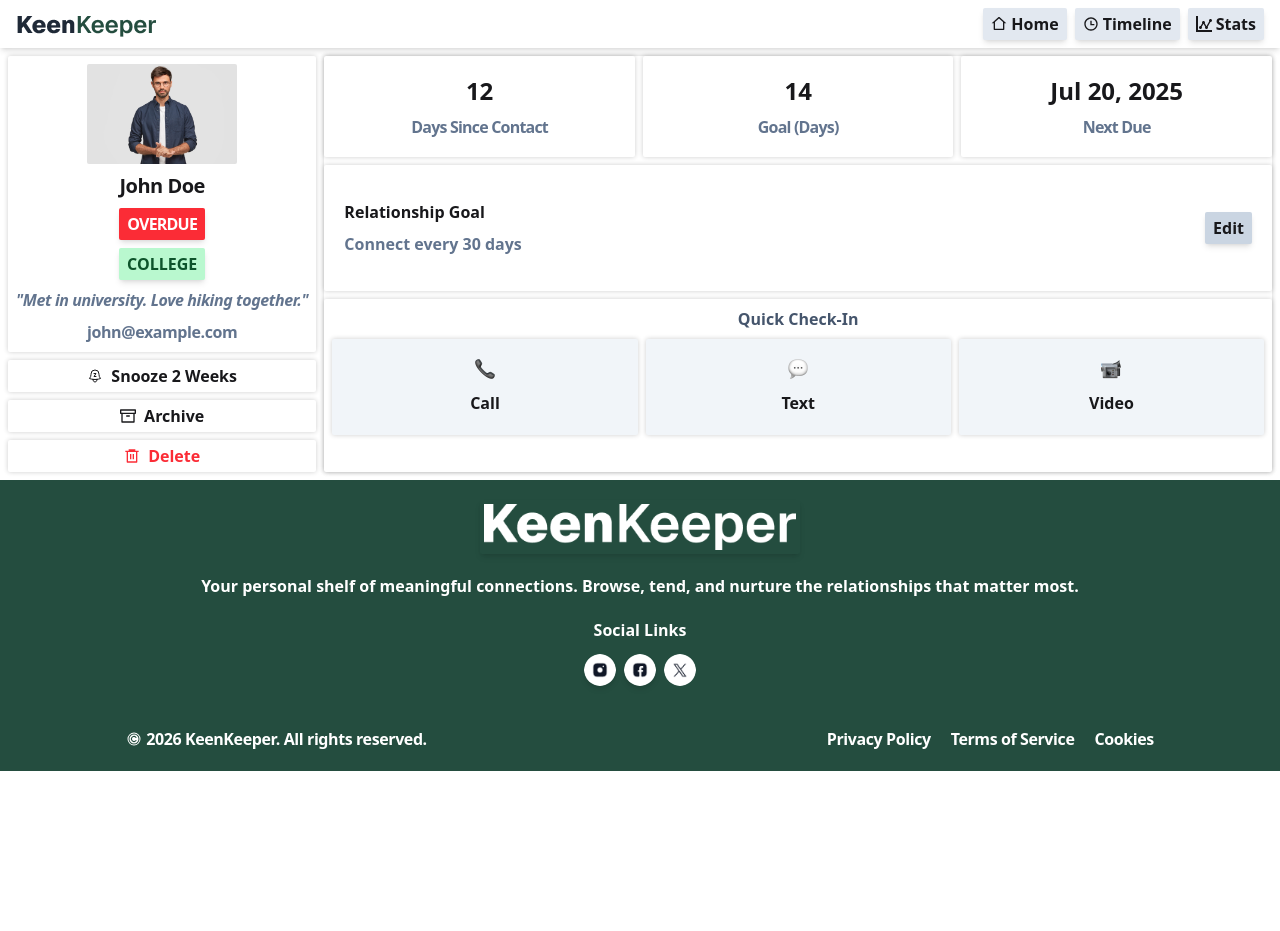
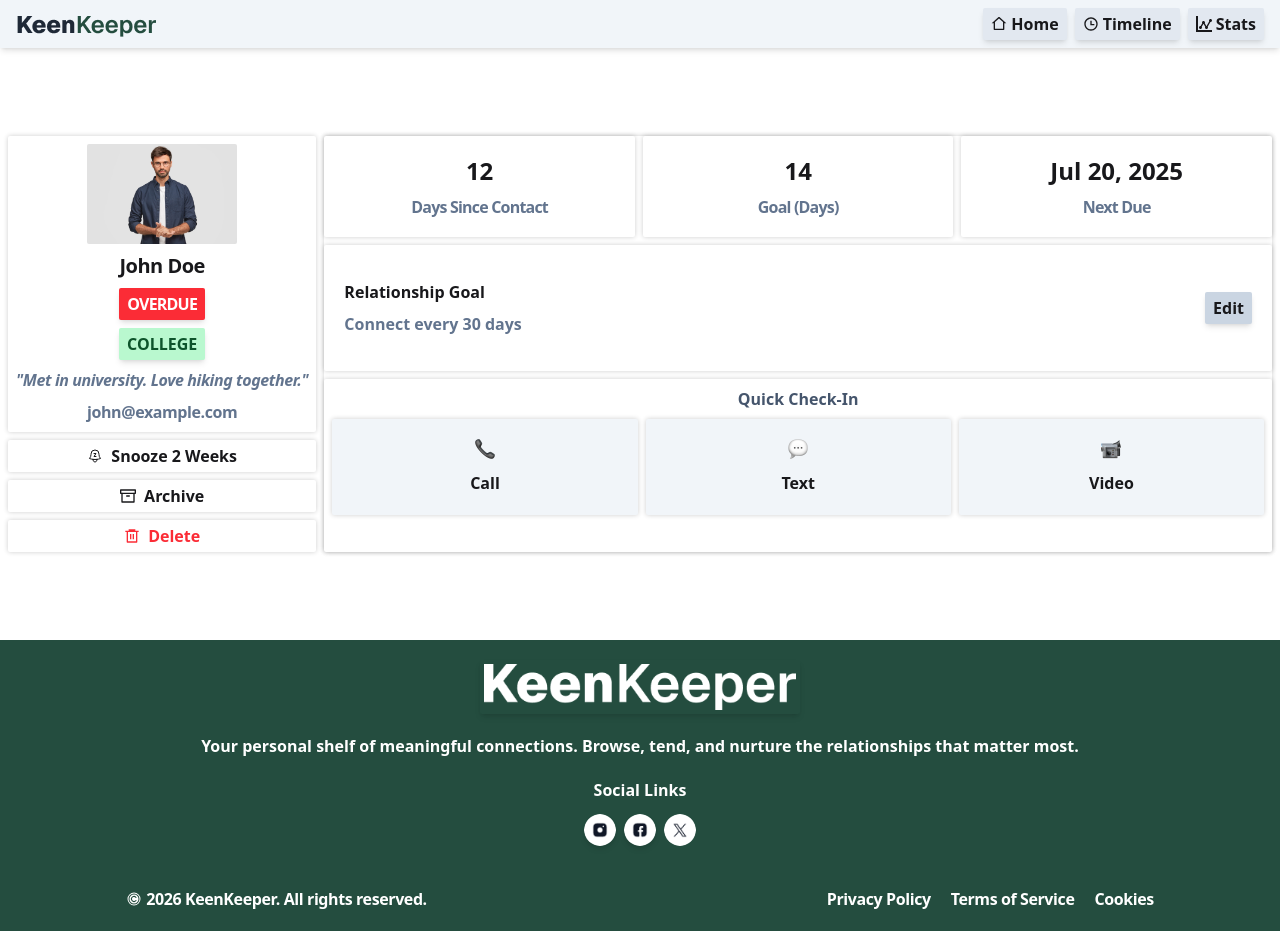
Before and after one commit to aburayhankobir013-stack/batch-13-assignment-07, a Next.js app: page /individualPerson/1 in a window 1280 px wide. Before the commit the page ends 800 px from the top, so only its background shows below. Built offline with nearby package versions, Linux system fonts and the light colour scheme.

Commit message:
Fixed some issues

```diff
--- a/src/app/individualPerson/[personId]/page.jsx
+++ b/src/app/individualPerson/[personId]/page.jsx
@@ -30,7 +30,7 @@ function PersonInformation({ params }) {
   }
   const createTimeline = (method, currentPerson) => {
     if (method === "call") {
-      const notify = () => toast(`Call with ${currentPerson.name}`,{className});
+      const notify = () => toast(`Call with ${currentPerson.name}`);
       notify();
       setTimeline((prev) => [
         ...prev,
@@ -79,7 +79,7 @@ function PersonInformation({ params }) {
     }
   };
   return (
-    <div className="flex h-fit flex-col md:flex-row gap-2 p-2">
+    <div className="flex h-fit flex-col md:flex-row gap-2 p-2 my-20">
       {/* Left container */}
       <div className="flex flex-col gap-2">
         {/* Top container */}
--- a/src/app/timeline/page.jsx
+++ b/src/app/timeline/page.jsx
@@ -25,7 +25,7 @@ function TimelinePage() {
     }
   }
   return (
-    <div className="flex-1 flex flex-col gap-3">
+    <div className="flex-1 flex flex-col gap-3 mb-5">
       <h1 className="font-bold text-2xl">Timeline</h1>
       <select className="px-2 py-1 shadow-[0_0_5px_rgba(0,0,0,0.2)] rounded-xs self-start font-bold text-slate-600" onChange={(event)=>filter(event.target.value)}>
         <option value="">Filter timeline</option>
--- a/src/components/cardContainer/cardContainer.jsx
+++ b/src/components/cardContainer/cardContainer.jsx
@@ -5,7 +5,7 @@ import { useContext } from "react";
 function CardContainer(){
   const{persons}=useContext(dataContext);
   return(
-    <div className="flex-1 grid grid-cols-1 gap-2 p-2 rounded-xs md:grid-cols-2 lg:grid-cols-3 xl:grid-cols-4">
+    <div className="flex-1 grid grid-cols-1 gap-2 p-2 rounded-xs md:grid-cols-2 lg:grid-cols-3 xl:grid-cols-4 mb-10">
       {persons.map((person)=><Card key={person.id} person={person}/>)}
     </div>
   );
--- a/src/components/heroSection/heroSection.jsx
+++ b/src/components/heroSection/heroSection.jsx
@@ -2,7 +2,7 @@ import { FaPlus } from "react-icons/fa6";
 
 function HeroSection() {
   return (
-    <div className="text-center flex flex-col items-center gap-2 px-4 py-2 flex-none">
+    <div className="text-center flex flex-col items-center gap-2 px-4 py-2 flex-none mt-10">
       <h1 className="text-3xl font-bold tracking-tight text-slate-800 xl:text-4xl">
         Friends to keep close in your life
       </h1>
--- a/src/components/navBar/NavBar.jsx
+++ b/src/components/navBar/NavBar.jsx
@@ -11,7 +11,7 @@ import { usePathname } from "next/navigation";
 function NavBar(){
   const pathname=usePathname();
   return(
-    <header className="px-4 py-2 shadow-md">
+    <header className="px-4 py-2 shadow-md sticky top-0 bg-slate-100">
       <nav className="flex flex-col items-center gap-2 xl:flex-row justify-between">
         <figure>
           <Image src={logo} alt="logo image" width={141} height={31} />
--- a/src/components/trackingCard.jsx
+++ b/src/components/trackingCard.jsx
@@ -2,7 +2,7 @@
 
 function TrackingCard(){
   return(
-    <div className="grid grid-cols-2 grid-row-2 gap-2 p-2 xl:grid-cols-4 xl:grid-rows-1 flex-none">
+    <div className="grid grid-cols-2 grid-row-2 gap-2 p-2 xl:grid-cols-4 xl:grid-rows-1 flex-none my-10">
       <div className="text-center p-4 rounded-xs shadow-md space-y-2">
         <h1 className="font-bold text-2xl xl:text-3xl text-green-900">12</h1>
         <p className="font-semibold text-slate-500">Total Friends</p>
```
